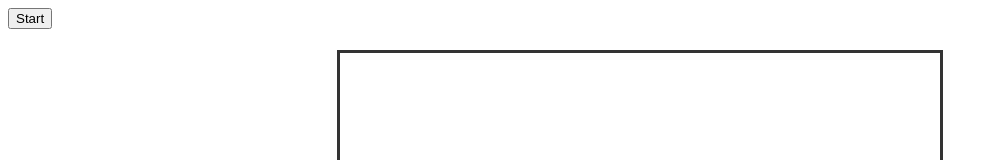
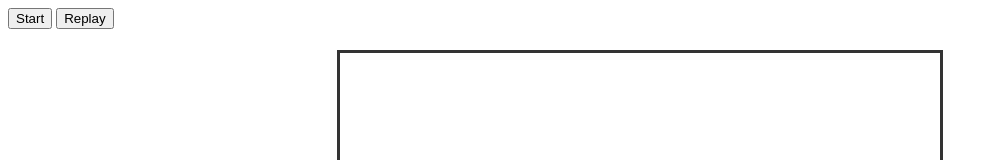
Before and after one commit to ahaanverma05/dino-jump, a plain HTML site: page index.html in a window 1280 px wide. Shown: the top 160 px of the page, without its empty margins (0-998 px from the left). Drawn offline with Linux system fonts and the light colour scheme.

Commit message:
Update index.html

```diff
--- a/index.html
+++ b/index.html
@@ -5,10 +5,11 @@
 </head>
 <body>
     <button onclick="gamestarted();">Start</button>
+    <button onclick="location.reload();">Replay</button>
     <h1 id="gameovertext"></h1>
     <div id="game">
-        <div id="dino"></div>
-        <div id="cactus"></div>
+    <div id="dino"></div>
+    <div id="cactus"></div>
     </div>
     <script src="script.js"></script>
 </body>
```
